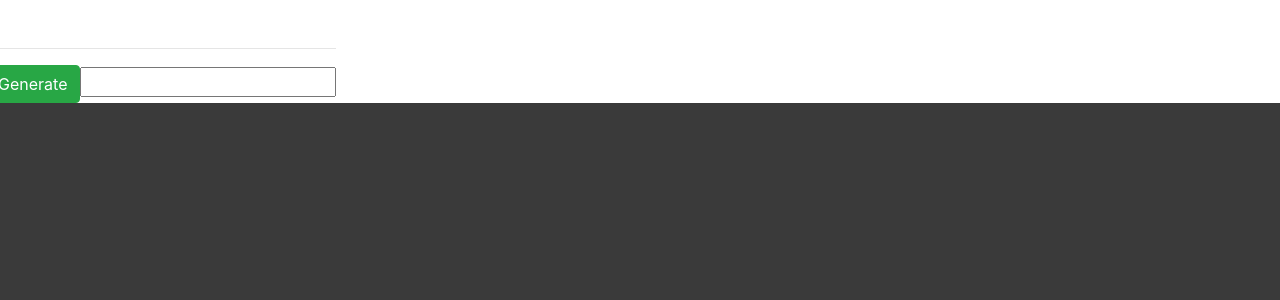
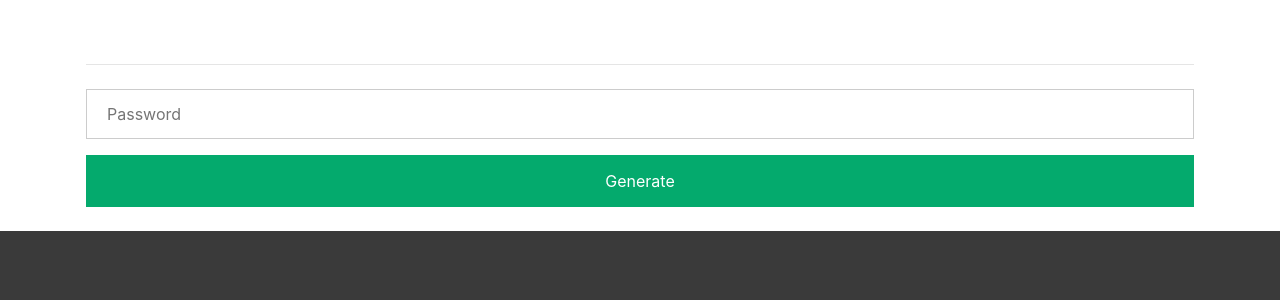
Before and after one commit to aresKoliadimas/pass-generator, an Angular app: page / in a window 1280 px wide. Shown: the top 300 px of the page. Built offline with nearby package versions, Linux system fonts and the light colour scheme.

Commit message:
correct the html and css files

```diff
--- a/src/app/app.component.css
+++ b/src/app/app.component.css
@@ -1,3 +1,30 @@
 label {
-    color: white;
+  color: white;
 }
+
+input {
+  width: 100%;
+  padding: 12px 20px;
+  margin: 8px 0;
+  display: inline-block;
+  border: 1px solid #ccc;
+  box-sizing: border-box;
+}
+
+button {
+  background-color: #04aa6d;
+  color: white;
+  padding: 14px 20px;
+  margin: 8px 0;
+  border: none;
+  cursor: pointer;
+  width: 100%;
+}
+
+button:hover {
+  opacity: 0.8;
+}
+
+.container {
+  padding: 16px;
+}
--- a/src/app/app.component.html
+++ b/src/app/app.component.html
@@ -1,8 +1,6 @@
-<div class="row">
-  <div class="col-xs-10">
-    <label>A Simple Password Generator</label>
-    <hr>
-    <button class="btn btn-success" (click)="generatePassword()">Generate</button>
-    <input type="text" value="{{ password }}">
-  </div>
+<div class="container">
+  <label><b>A Simple Password Generator</b></label>
+  <hr />
+  <input placeholder="Password" value="{{ password }}" />
+  <button (click)="generatePassword()">Generate</button>
 </div>
```
